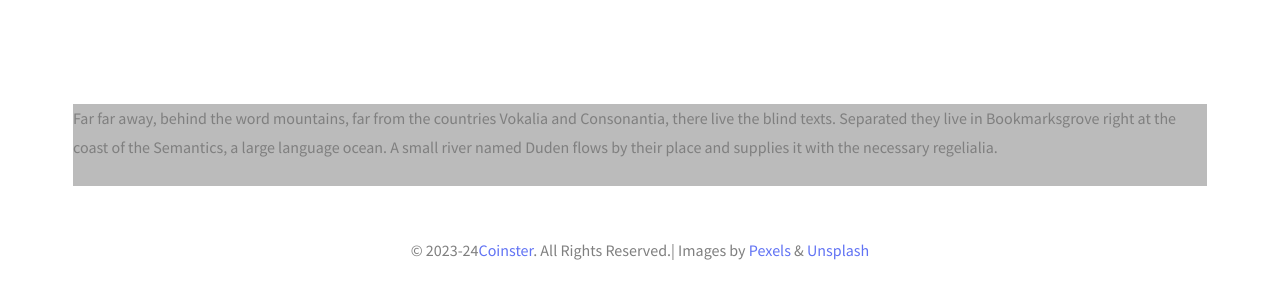
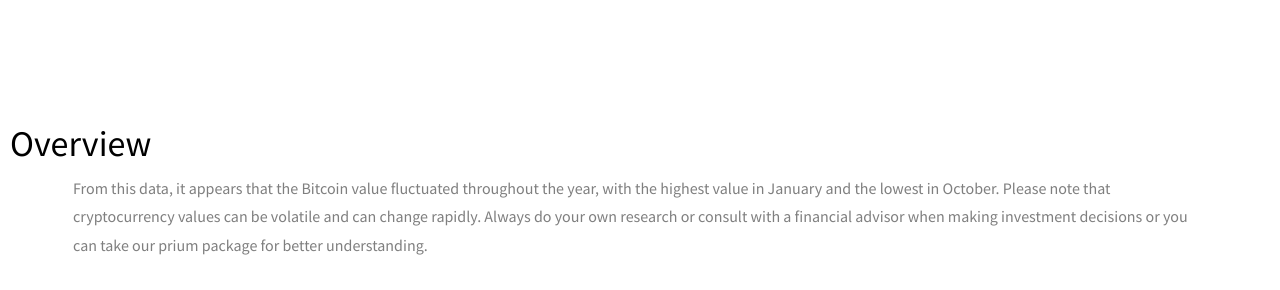
Before and after one commit to HarshRajput002/Coinster, a website: page Coinster/Bitcoin.ejs in a window 1280 px wide. Shown: the part 1800-2090 px from the top of the page. Drawn offline with nearby package versions, Linux system fonts and the light colour scheme; files that its build step writes are made by us from their sources; no server answers; files whose address does not match are found by name.

Commit message:
overview of bitcoin chart

```diff
--- a/Coinster/Bitcoin.ejs
+++ b/Coinster/Bitcoin.ejs
@@ -166,7 +166,6 @@
     .rectangle {
         width: 90%;
         height: auto;
-        background-color: #bbb;
         display: flex;
         justify-content: center;
         align-items: center;
@@ -216,18 +215,14 @@
     <div class="circle"><img src="images/img_7.png" alt="Bitcoin"></div><br>
 
     <canvas id="bitcoinchart" height="300"></canvas>
+    <h1>Overview</h1>
+    <div class="rectangle">
+        <p>
+            From this data, it appears that the Bitcoin value fluctuated throughout the year, with the highest value in January and the lowest in October. Please note that cryptocurrency values can be volatile and can change rapidly. Always do your own research or consult with a financial advisor when making investment decisions or you can take our prium package for better understanding.</p>
+    </div>
 
-    <div class="rectangle">
-        <p>Far far away, behind the word mountains,
-            far from the countries Vokalia
-            and Consonantia, there live the blind texts. Separated they
-            live in
-            Bookmarksgrove right at the coast of the Semantics, a large
-            language
-            ocean. A small river named Duden flows by their place and
-            supplies it
-            with the necessary regelialia.</p>
-    </div>
+
+
     <footer id="footer" role="contentinfo">
         <div class="container">
             <div class="row row-bottom-padded-sm">
--- a/Coinster/Dogcoin.ejs
+++ b/Coinster/Dogcoin.ejs
@@ -236,6 +236,7 @@
                     ocean. A small river named Duden flows by their place and
                     supplies it
                     with the necessary regelialia.</p></div>
+
             <footer id="footer" role="contentinfo">
                 <div class="container">
                     <div class="row row-bottom-padded-sm">
--- a/Coinster/Ethernum.ejs
+++ b/Coinster/Ethernum.ejs
@@ -238,6 +238,7 @@
                     ocean. A small river named Duden flows by their place and
                     supplies it
                     with the necessary regelialia.</p></div>
+
             <footer id="footer" role="contentinfo">
                 <div class="container">
                     <div class="row row-bottom-padded-sm">
--- a/Coinster/Litcoin.ejs
+++ b/Coinster/Litcoin.ejs
@@ -147,7 +147,6 @@
             .rectangle {
                 width: 90%;
                 height: auto;
-                background-color: #bbb;
                 display: flex;
                 justify-content: center;
                 align-items: center;
@@ -236,6 +235,7 @@
                     ocean. A small river named Duden flows by their place and
                     supplies it
                     with the necessary regelialia.</p></div>
+
             <footer id="footer" role="contentinfo">
                 <div class="container">
                     <div class="row row-bottom-padded-sm">
--- a/package.json
+++ b/package.json
@@ -14,6 +14,7 @@
     "coingecko-api": "^1.0.10",
     "colors": "^1.4.0",
     "cookie-parser": "^1.4.6",
+    "crypto-price": "^0.0.6",
     "ejs": "^3.1.9",
     "express": "^4.18.2",
     "express-session": "^1.17.3",
```
Also changed, not shown: backhend.js (+13 -5 lines), 1 other file.
